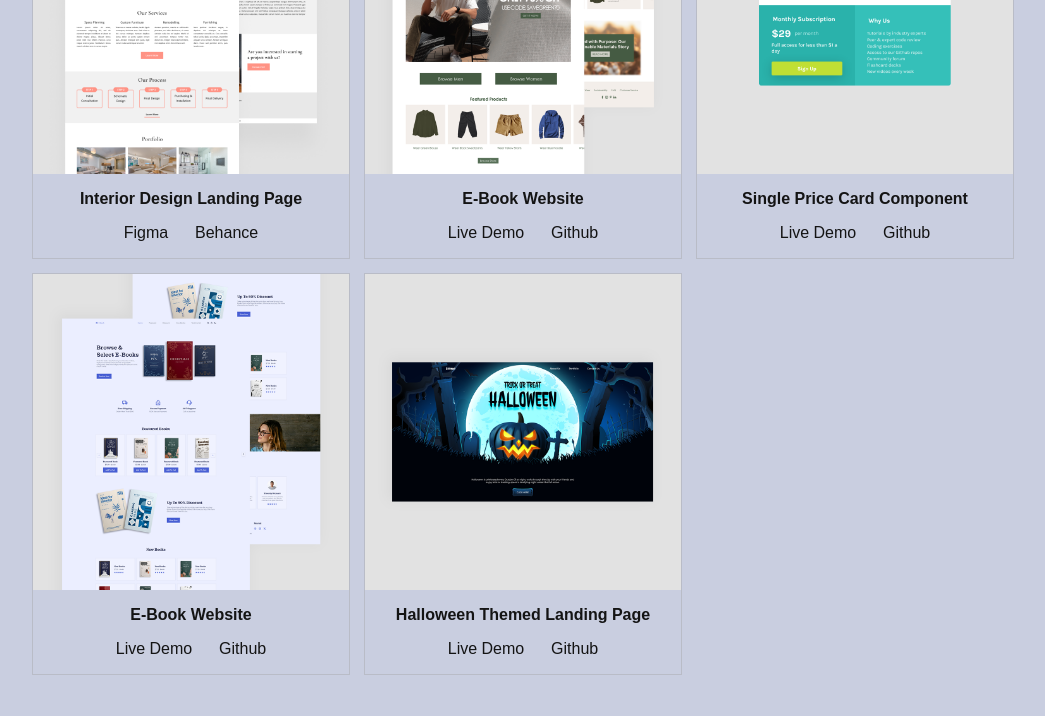
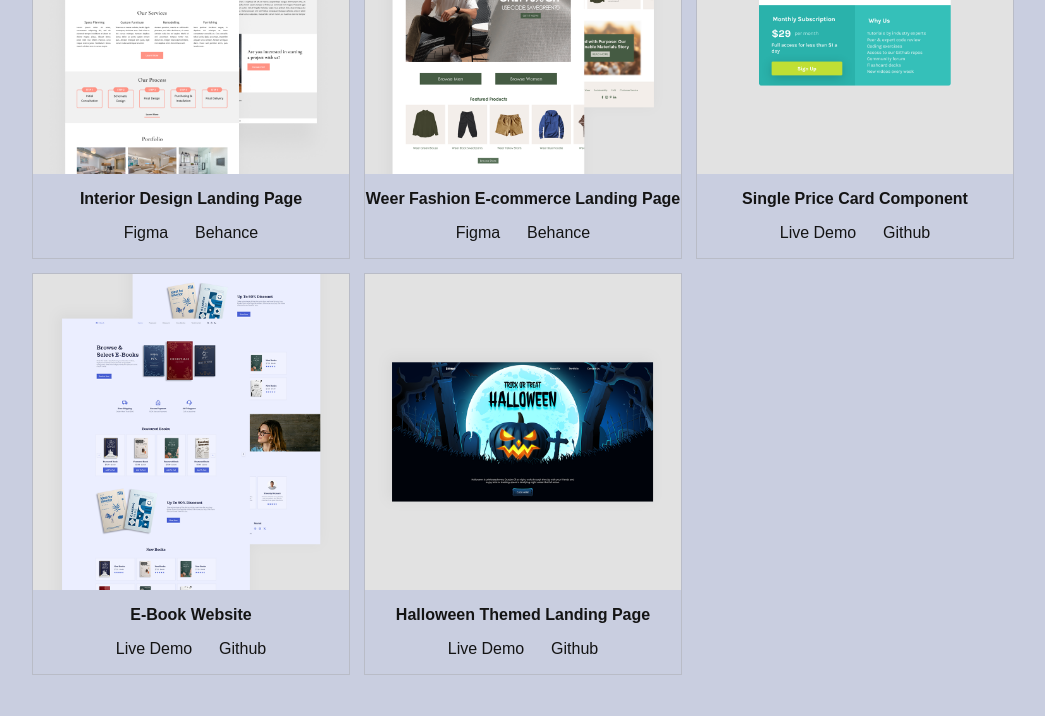
Before and after one commit to michroquiza/michroquiza.github.io, a plain HTML site: page index.html in a window 1280 px wide. Shown: the part 748-1464 px from the top of the page, without its empty margins (117-1162 px from the left). Drawn offline with Linux system fonts and the light colour scheme.

Commit message:
updated index.html

```diff
--- a/index.html
+++ b/index.html
@@ -72,12 +72,11 @@
             <article class="project-card">
                 <img src="images/weerfashion.png" alt="" class="project-img">
                 <project-info>
-                    <h3 class="project-title">E-Book Website</h3>
+                    <h3 class="project-title">Weer Fashion E-commerce Landing Page</h3>
                     <a href="https://www.figma.com/file/nDLrBJAdJoqGoD9Ksw5rPu/WEER-Sustainable-Fashion-Store-Website?type=design&node-id=0%3A1&mode=design&t=sysy5Eb4i5kAclKk-1"
-                        class="project-link" target="_blank" rel="noopener noreferrer">Live
-                        Demo</a>
-                    <a href="https://www.behance.net/gallery/188836493/Weer-Fashion-Website" class="project-link"
-                        target="_blank" rel="noopener noreferrer">Github</a>
+                        class="project-link" target="_blank" rel="noopener noreferrer">Figma</a>
+                    <a href="https://www.behance.net/gallery/188896225/Weer-Fashion-E-commerce-Website"
+                        class="project-link" target="_blank" rel="noopener noreferrer">Behance</a>
                 </project-info>
             </article>
             <article class="project-card">
```
